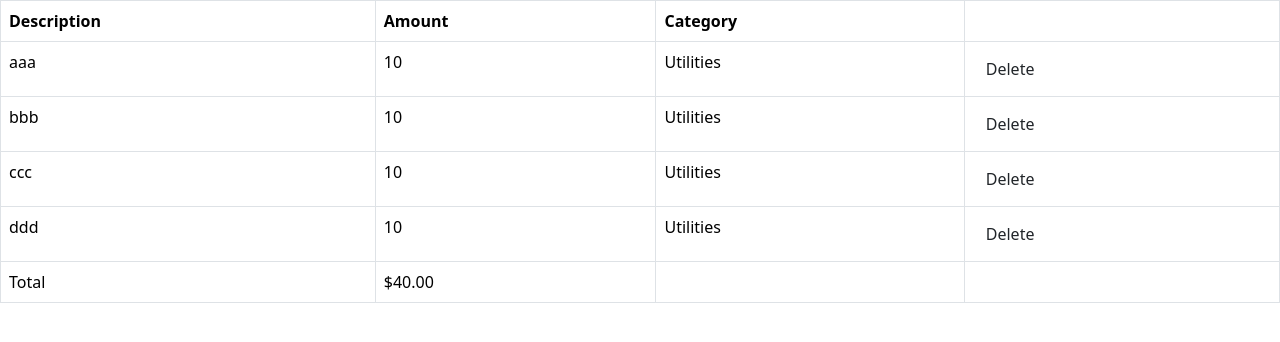
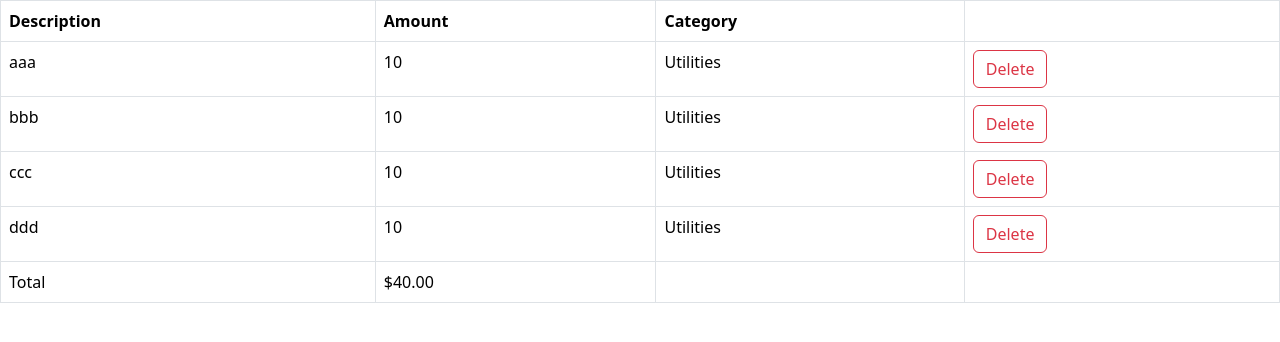
Before and after one commit to snmsndhu/Expense_Tracker, a React (Vite) app: page / in a window 1280 px wide. Shown: the top 342 px of the page. Built offline with nearby package versions, Linux system fonts and the light colour scheme.

Commit message:
building the main page

```diff
--- a/src/components/ExpenseList.tsx
+++ b/src/components/ExpenseList.tsx
@@ -30,7 +30,7 @@ const ExpenseList = ({ expenses, onDelete }: Props) => {
             <td>{expenses.category}</td>
             <td>
               <button
-                className="btn btn outline-danger"
+                className="btn btn-outline-danger"
                 onClick={() => onDelete(expenses.id)}
               >
                 Delete
```
